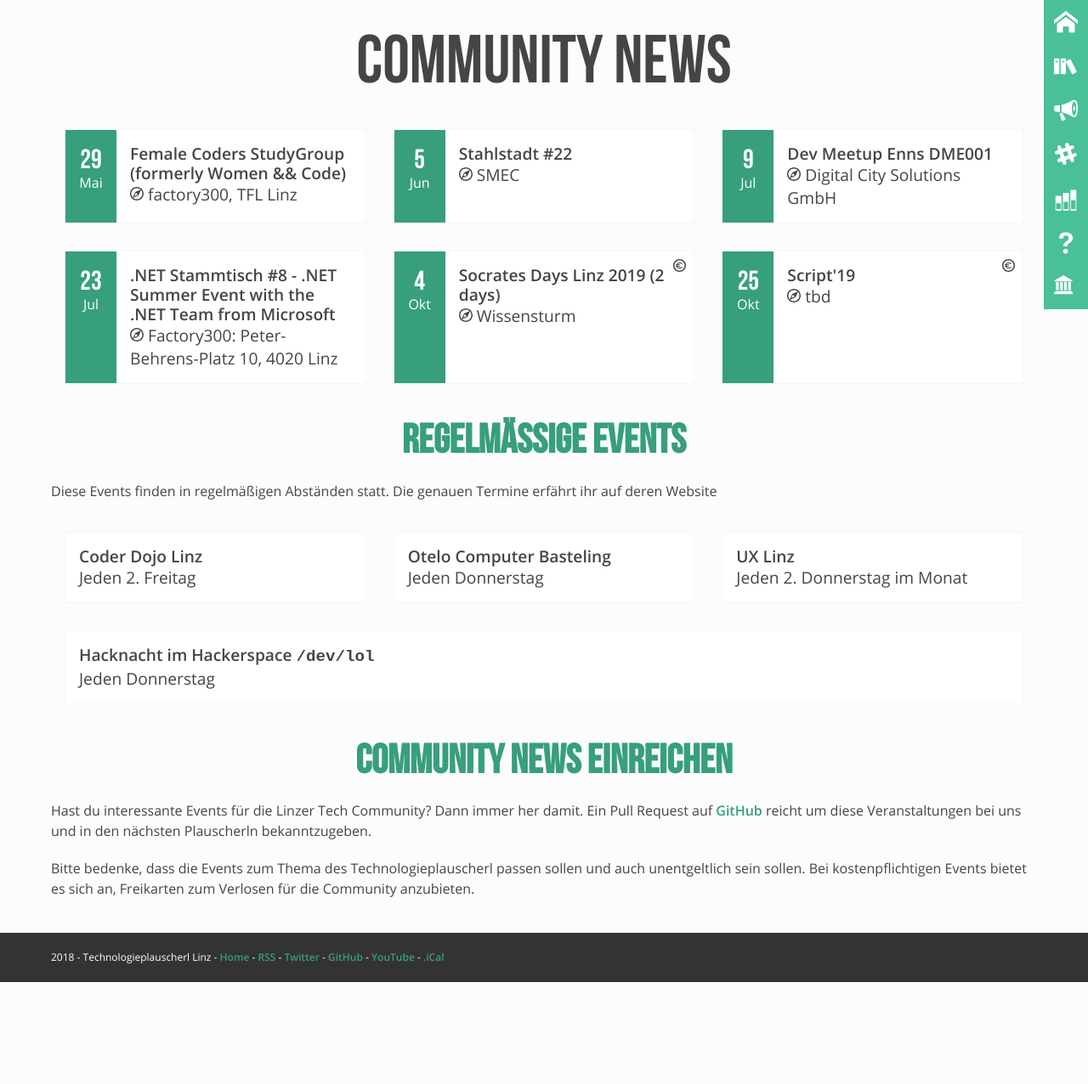
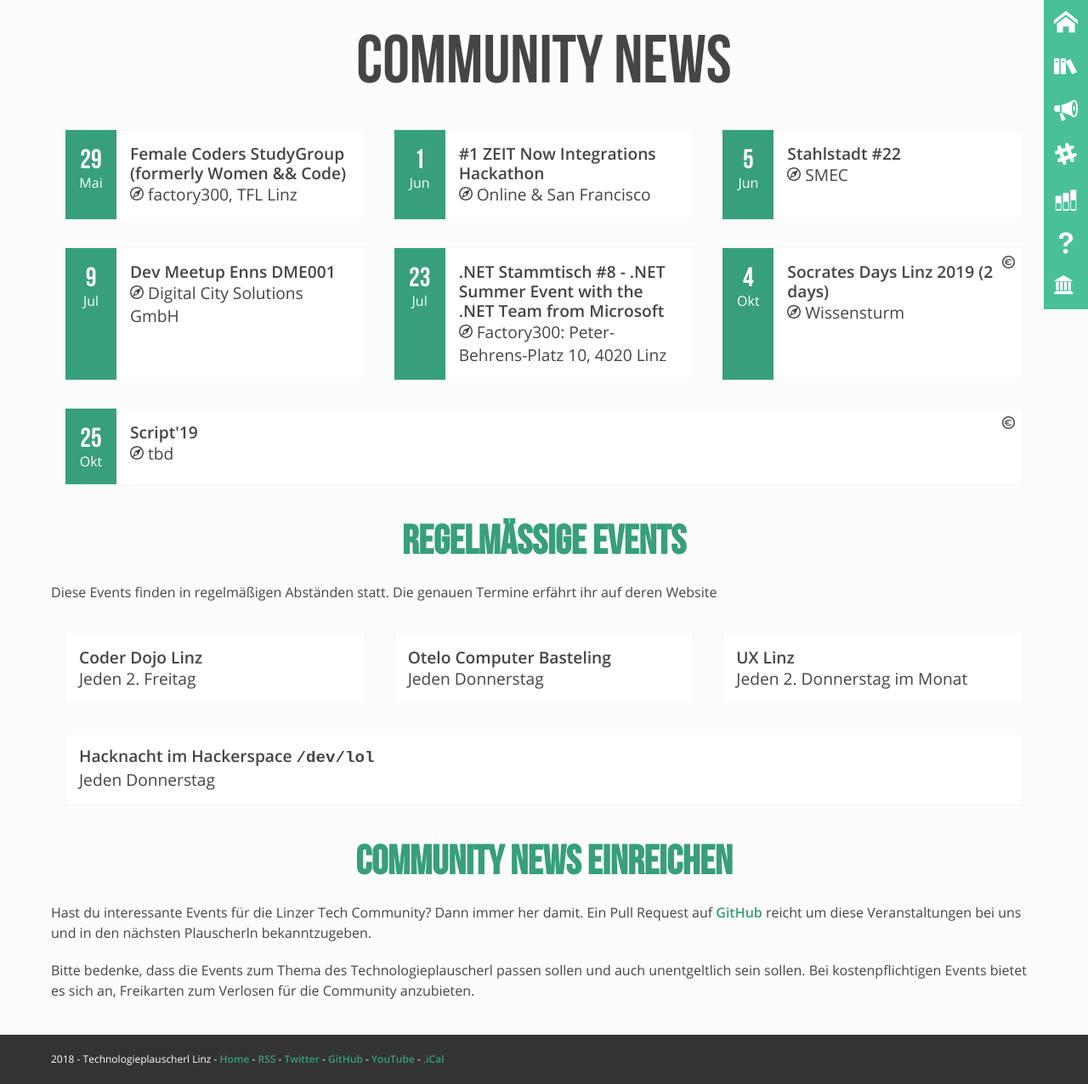
Before and after one commit to mericanAncer127/plauscherl, a Jekyll site: the page built from pages/community-news.html, in a window 1280 px wide. Shown: the whole page at 85% size. Built offline with Jekyll 4.4.1, drawn with Linux system fonts in a browser that asks for light colours; before the commit the page ends 1156 px from its top, so only the background shows below that.

Commit message:
Adds Zeit Now Hackathon

```diff
--- a/_data/community.yml
+++ b/_data/community.yml
@@ -784,3 +784,12 @@
       location: "Digital City Solutions GmbH"
       date: 2019-07-09
       link: https://www.meetup.com/de-DE/developer-meetup-enns/events/261730342/
+-
+  id: zeitcohackathon
+  name: "ZEIT Now Hackathon"
+  events:
+    -
+      name: "#1 ZEIT Now Integrations Hackathon"
+      location: "Online & San Francisco"
+      date: 2019-06-01
+      link: https://zeit.co/hackathon
```
